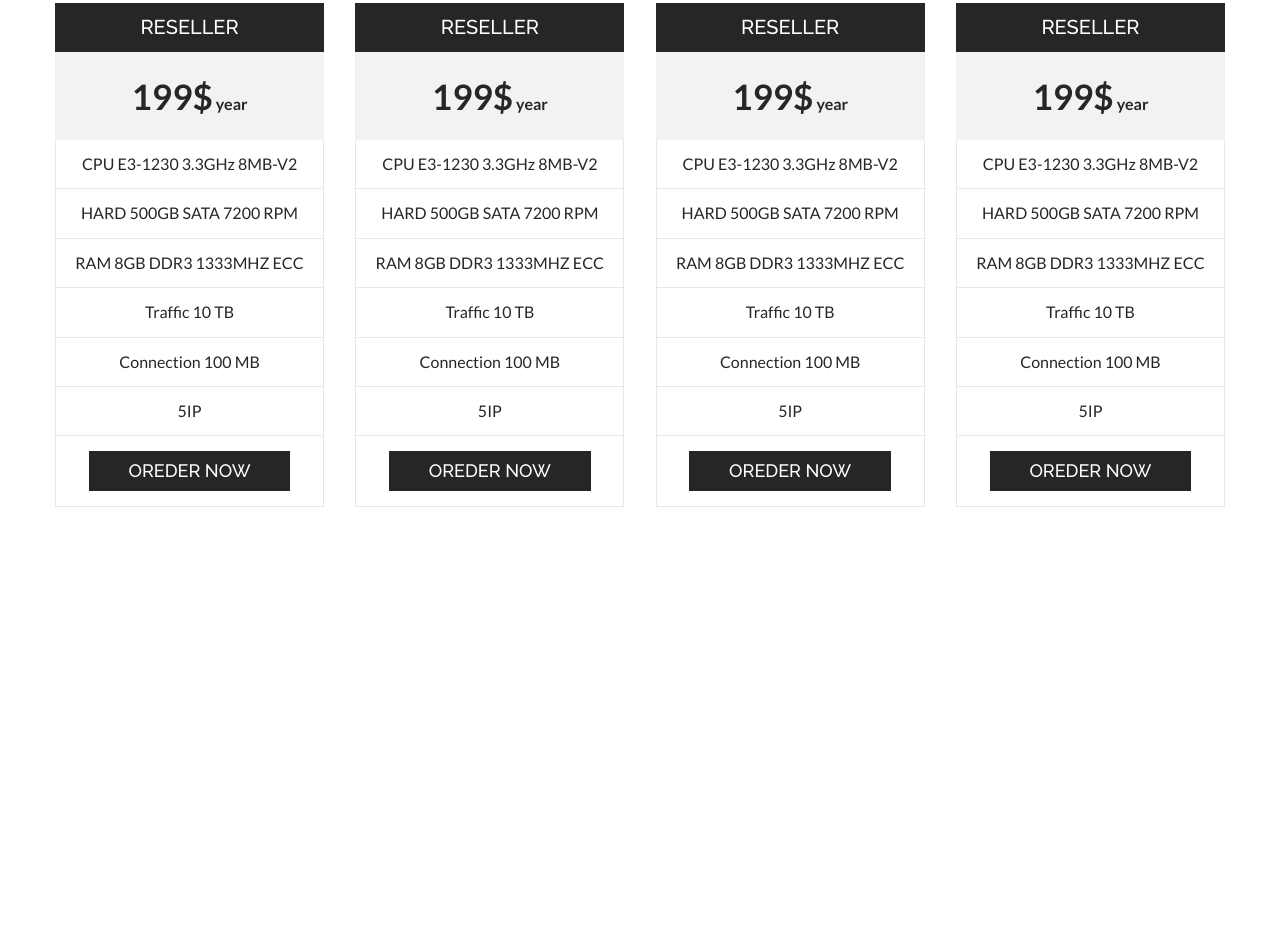
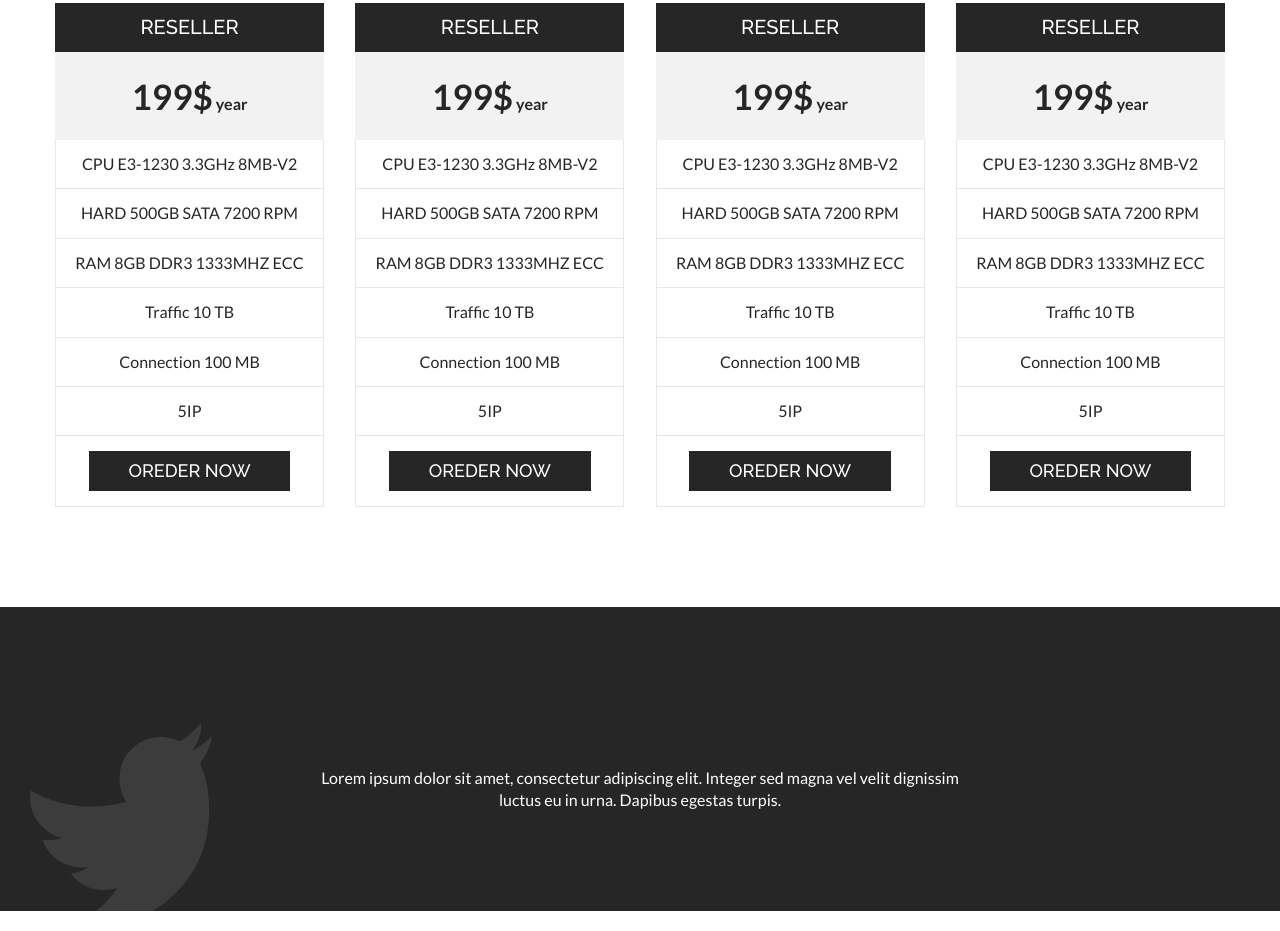
Before and after one commit to AlexanderKolesnichenko/Creativia, a website: page index.html in a window 1280 px wide. Shown: the part 6984-7915 px from the top of the page. Before the commit the page ends 7591 px from the top, so only its background shows below. Drawn offline with nearby package versions, Linux system fonts and the light colour scheme; files that its build step writes are made by us from their sources; files whose address does not match are found by name.

Commit message:
ready tweets

```diff
--- a/index.html
+++ b/index.html
@@ -1140,6 +1140,19 @@
     </section>
 
 
+    <section class="tweets">
+        <h1 class="tweets__title">tweets</h1>
+        <div class="wrap tweets__wrap">
+            <svg class="tweets__icon tweets__icon_twitter">
+                <use xlink:href="img/symbol/sprite.svg#twitter"></use>
+            </svg>
+
+            <p class="tweets__text">Lorem ipsum dolor sit amet, consectetur adipiscing elit. Integer sed magna vel velit
+                dignissim luctus eu in urna. Dapibus egestas turpis. </p>
+        </div>
+    </section>
+
+
 </div>
 
 </body>
--- /dev/null
+++ b/sass/blocks/tweets.scss
@@ -0,0 +1,51 @@
+.tweets {
+
+  background-color: $gray;
+  position: relative;
+
+  &:before {
+    content: url("../img/twitter.png");
+    position: absolute;
+    bottom: -20px;
+    left: 30px;
+
+
+    @media (max-width: 480px) {
+      content: '';
+    }
+  }
+
+
+  .tweets__title {
+    @include visually-hidden();
+  }
+
+  .tweets__wrap {
+
+    display: flex;
+    flex-direction: column;
+    align-items: center;
+
+  }
+
+
+  .tweets__icon {
+
+    &_twitter {
+      height: 30px;
+      fill: $pink;
+      margin-bottom: 30px;
+    }
+
+  }
+
+
+  .tweets__text {
+    color: $white;
+    line-height: 1.375;
+    text-align: center;
+    width: 55.5%;
+  }
+
+
+}
--- a/sass/style.scss
+++ b/sass/style.scss
@@ -22,3 +22,4 @@
 @import "blocks/develop";
 @import "blocks/bestseller";
 @import "blocks/offer";
+@import "blocks/tweets";
```
Also changed, not shown: img/twitter.png (added).
